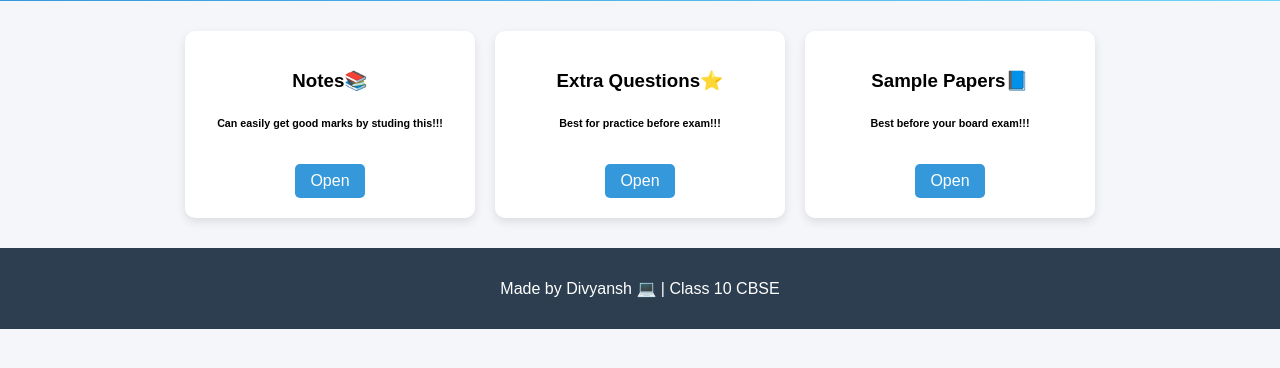
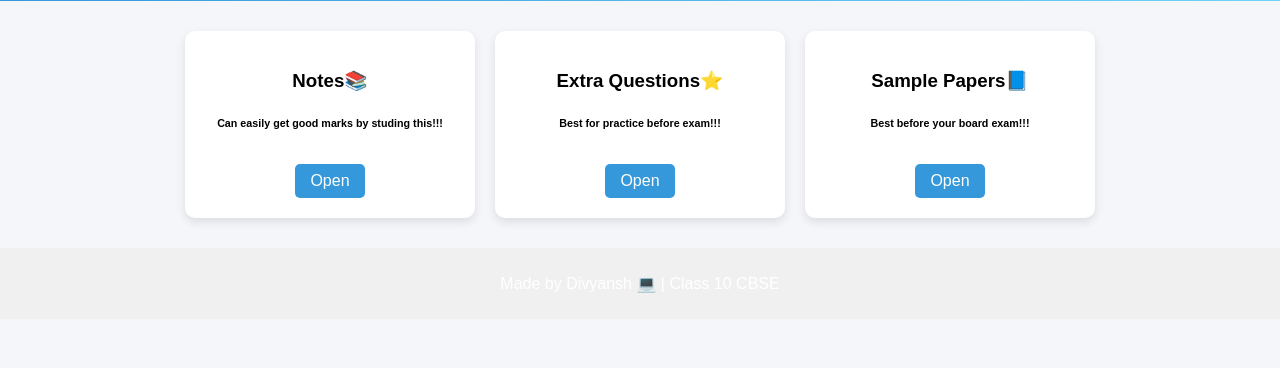
Before and after one commit to divyanshhh01/cbse-website, a Flask app: page / in a window 1280 px wide. Shown: the part 284-652 px from the top of the page. Run offline with Flask 3, Linux system fonts and the light colour scheme.

Commit message:
Enhance base.html with favicon and footer styles
Added favicon link and footer styling to base template.

```diff
--- a/templates/base.html
+++ b/templates/base.html
@@ -2,7 +2,13 @@
 <html>
 <head>
     <title>{% block title %}NotesBazaar{% endblock %}</title>
+
+    <!-- Favicon (tab icon) -->
+    <link rel="icon" href="{{ url_for('static', filename='favicon.ico') }}">
+
+    <!-- CSS -->
     <link rel="stylesheet" href="{{ url_for('static', filename='style.css') }}">
+
     <style>
         /* Quick styling for navbar logo */
         .navbar {
@@ -26,6 +32,14 @@
         .navbar a {
             margin: 0 5px;
             text-decoration: none;
+        }
+
+        /* Footer styling */
+        .footer {
+            text-align: center;
+            padding: 10px;
+            margin-top: 20px;
+            background-color: #f0f0f0;
         }
     </style>
 </head>
```
